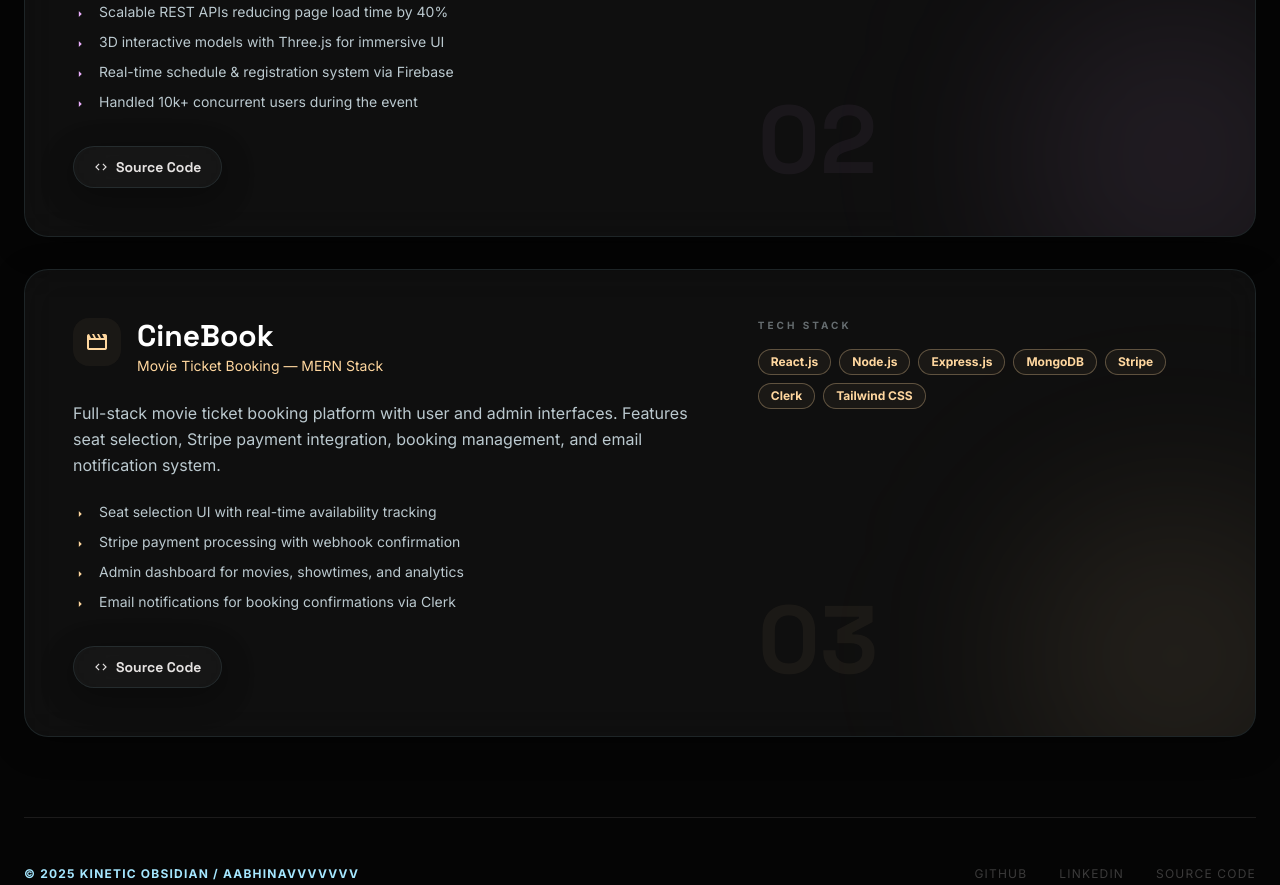
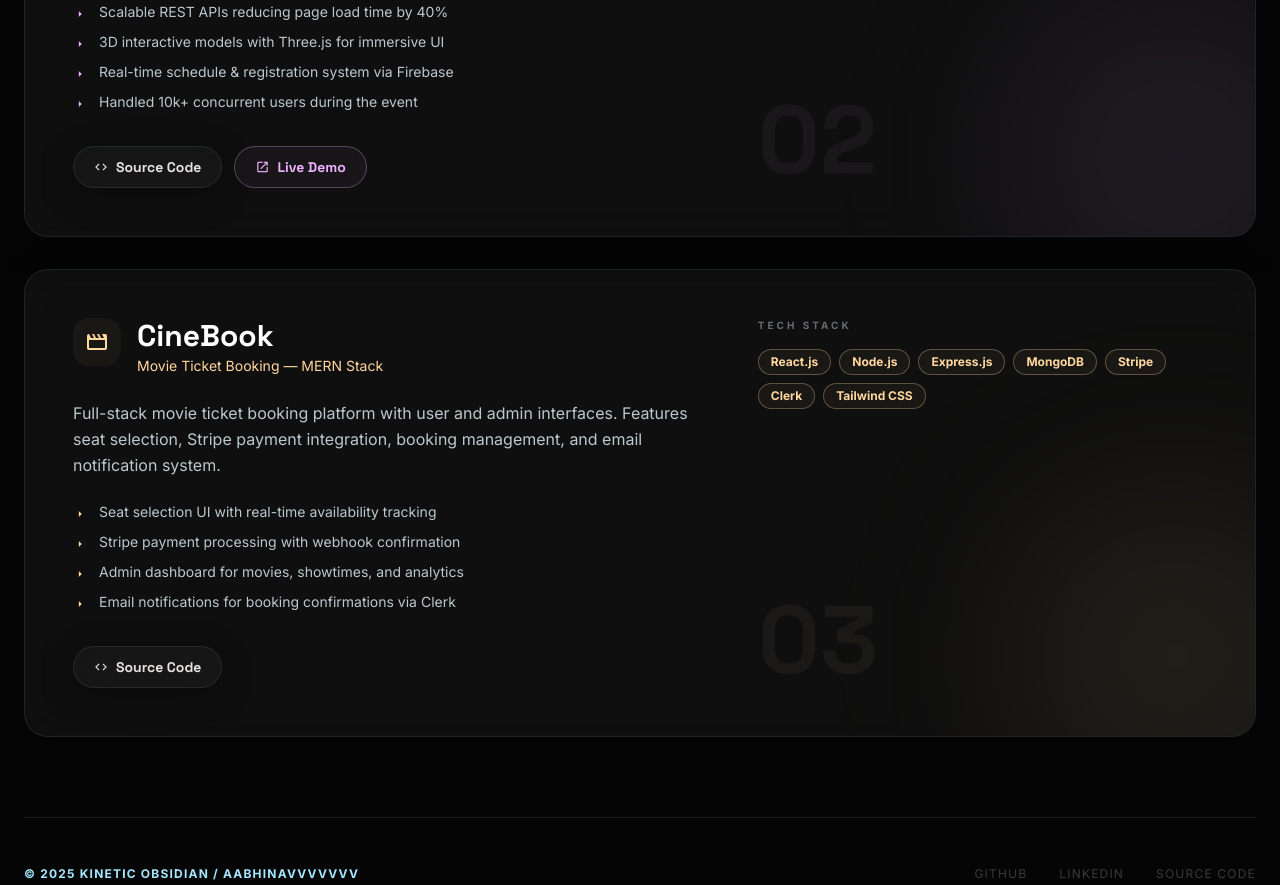
Before and after one commit to aabhinavvvvvvv/Personal_Portfolio, a React (Vite) app: page /projects in a window 1280 px wide. Shown: the part 1180-2065 px from the top of the page. Built offline with nearby package versions, Linux system fonts and the light colour scheme.

Commit message:
feat: add real GitHub links and live demo for projects

```diff
--- a/src/pages/Projects.jsx
+++ b/src/pages/Projects.jsx
@@ -15,7 +15,7 @@ const PROJECTS = [
     borderColor: 'border-primary/30',
     bgColor: 'bg-primary/5',
     glowColor: 'bg-primary/10',
-    github: 'https://github.com/aabhinavvvvvvv',
+    github: 'https://github.com/aabhinavvvvvvv/finance_building',
   },
   {
     title: 'Blitzschlag\'25',
@@ -34,6 +34,7 @@ const PROJECTS = [
     bgColor: 'bg-secondary/5',
     glowColor: 'bg-secondary/10',
     github: 'https://github.com/aabhinavvvvvvv',
+    live: 'https://blitzschlag.co.in/home',
   },
   {
     title: 'CineBook',
@@ -51,7 +52,7 @@ const PROJECTS = [
     borderColor: 'border-tertiary/30',
     bgColor: 'bg-tertiary/5',
     glowColor: 'bg-tertiary/10',
-    github: 'https://github.com/aabhinavvvvvvv',
+    github: 'https://github.com/aabhinavvvvvvv/Movie_Main',
   },
 ]
 
@@ -130,7 +131,7 @@ export default function Projects() {
                   ))}
                 </ul>
 
-                <div className="flex gap-3 pt-2">
+                <div className="flex gap-3 pt-2 flex-wrap">
                   <a
                     href={project.github}
                     target="_blank"
@@ -140,6 +141,17 @@ export default function Projects() {
                     <span className="material-symbols-outlined text-sm">code</span>
                     Source Code
                   </a>
+                  {project.live && (
+                    <a
+                      href={project.live}
+                      target="_blank"
+                      rel="noreferrer"
+                      className={`inline-flex items-center gap-2 px-5 py-2.5 rounded-full text-sm font-headline font-bold border ${project.borderColor} ${project.bgColor} ${project.color} hover:opacity-80 transition-all`}
+                    >
+                      <span className="material-symbols-outlined text-sm">open_in_new</span>
+                      Live Demo
+                    </a>
+                  )}
                 </div>
               </div>
 
```
